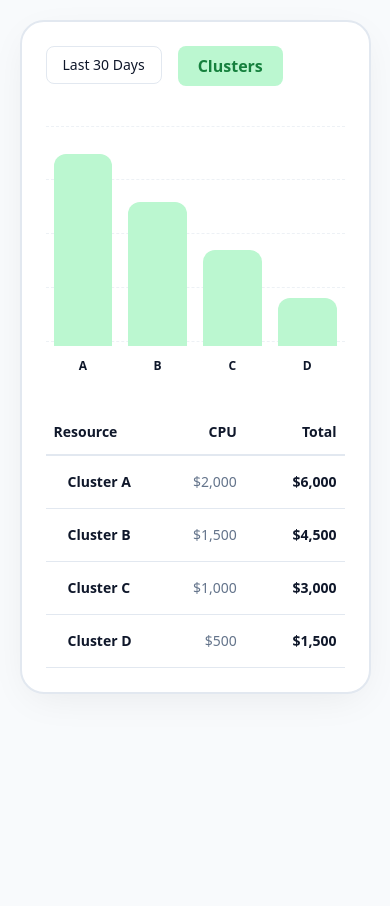
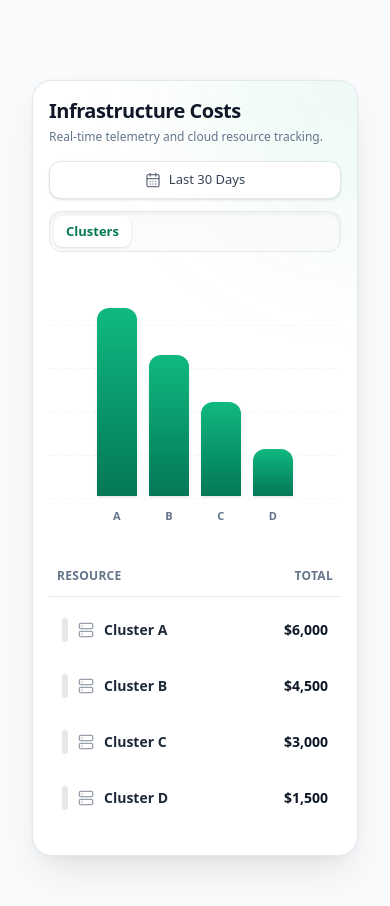
Before and after one commit to StarDust130/atomity_project, a Next.js app: page / in a window 390 px wide. Shown: the top 906 px of the page. Before the commit the page ends 844 px from the top, so only its background shows below. Built offline with nearby package versions, Linux system fonts and the light colour scheme.

Commit message:
Enhance Dashboard with improved data handling, animations, and responsive design; add Lucide icons for better UI

```diff
--- a/app/globals.css
+++ b/app/globals.css
@@ -1,26 +1,28 @@
 @import "tailwindcss";
 
 :root {
-  --bg-base: #F8FAFC;
-  --surface-main: #FFFFFF;
-  --text-primary: #0F172A;
-  --text-muted: #64748B;
-  --border-subtle: #E2E8F0;
+  --bg-base: #f8fafc;
+  --surface-main: #ffffff;
+  --text-primary: #0f172a;
+  --text-muted: #64748b;
+  --border-subtle: #e2e8f0;
 
-  --brand-light: #BBF7D0;
-  --brand-base: #22C55E;
-  --brand-dark: #15803D;
-  --brand-glow: rgba(34, 197, 94, 0.25);
+  --brand-light: #6ee7b7;
+  --brand-base: #10b981;
+  --brand-dark: #047857;
+  --brand-glow: rgba(16, 185, 129, 0.4);
 
-  --radius-card: 24px;
-  --shadow-premium: 0 10px 40px -10px rgba(0,0,0,0.08);
+  --radius-card: 20px;
+  --shadow-premium:
+    0 20px 40px -10px rgba(0, 0, 0, 0.1), 0 10px 20px -5px rgba(0, 0, 0, 0.04),
+    0 0 0 1px rgba(0, 0, 0, 0.02);
 }
 
 body {
   background-color: var(--bg-base);
   color: var(--text-primary);
   -webkit-font-smoothing: antialiased;
-  padding: clamp(1rem, 5vw, 3rem);
+  overflow-x: hidden;
 }
 
 /* Fix chart hover dimming */
@@ -29,3 +31,27 @@ body {
   filter: saturate(0%);
   transition: all 0.4s cubic-bezier(0.4, 0, 0.2, 1);
 }
+
+/* Cool Webkit Scrollbar */
+.cool-scrollbar::-webkit-scrollbar {
+  width: 6px;
+  height: 6px;
+}
+.cool-scrollbar::-webkit-scrollbar-track {
+  background: transparent;
+}
+.cool-scrollbar::-webkit-scrollbar-thumb {
+  background-color: var(--border-subtle);
+  border-radius: 10px;
+}
+.cool-scrollbar::-webkit-scrollbar-thumb:hover {
+  background-color: var(--brand-light);
+}
+
+.custom-scrollbar::-webkit-scrollbar {
+  display: none;
+}
+.custom-scrollbar {
+  -ms-overflow-style: none; /* IE and Edge */
+  scrollbar-width: none; /* Firefox */
+}
--- a/app/page.tsx
+++ b/app/page.tsx
@@ -2,7 +2,7 @@ import Dashboard from "@/components/Dashboard";
 
 export default function Home() {
   return (
-    <main className="w-full">
+    <main className="w-full min-h-screen p-4 sm:p-8 flex flex-col items-center">
       <Dashboard />
     </main>
   );
--- a/components/Dashboard.tsx
+++ b/components/Dashboard.tsx
@@ -1,80 +1,182 @@
 "use client";
 
-import { useState } from "react";
+import { useState, useEffect } from "react";
 import { useCloudData, type CloudMetric } from "../hooks/useCloudData";
 import { MetricChart } from "./MetricChart";
 import { MetricTable } from "./MetricTable";
 import { motion, AnimatePresence } from "framer-motion";
+import { ChevronRight, CalendarDays, Loader2, AlertCircle } from "lucide-react";
 
 export default function Dashboard() {
   const { data, isLoading, isError } = useCloudData();
-  const [selectedParent, setSelectedParent] = useState<CloudMetric | null>(
-    null,
-  );
+  const [path, setPath] = useState<CloudMetric[]>([]);
+  const [showBackTooltip, setShowBackTooltip] = useState(false);
+  const [hasSeenTooltip, setHasSeenTooltip] = useState(false);
+
+  useEffect(() => {
+    let timer: NodeJS.Timeout;
+    if (showBackTooltip) {
+      timer = setTimeout(() => setShowBackTooltip(false), 3500);
+    }
+    return () => clearTimeout(timer);
+  }, [showBackTooltip]);
+
+  const handleSelect = (metric: CloudMetric) => {
+    if (metric.children && metric.children.length > 0) {
+      setPath([...path, metric]);
+      if (!hasSeenTooltip) {
+        setShowBackTooltip(true);
+        setHasSeenTooltip(true);
+      }
+    }
+  };
+
+  const handleGoBack = (index: number) => {
+    if (index === -1) {
+      setPath([]); // Go to root
+    } else {
+      setPath(path.slice(0, index + 1));
+    }
+    setShowBackTooltip(false);
+  };
 
   if (isLoading)
     return (
-      <div className="max-w-5xl mx-auto h-[600px] bg-white rounded-[var(--radius-card)] shadow-sm animate-pulse flex items-center justify-center">
+      <div className="max-w-5xl mx-auto h-[600px] bg-white rounded-(--radius-card) shadow-sm animate-pulse flex items-center justify-center text-(--text-muted) font-medium">
+        <div className="flex flex-col items-center gap-4">
+          <Loader2 className="w-8 h-8 text-(--brand-base) animate-spin" />
           Loading telemetry...
         </div>
+      </div>
     );
-  if (isError || !data) return <div>Data Error</div>;
+  if (isError || !data)
+    return (
+      <div className="max-w-5xl mx-auto h-[600px] flex flex-col items-center justify-center text-red-500 font-medium bg-white rounded-(--radius-card)">
+        <AlertCircle className="w-8 h-8 mb-2" />
+        Failed to load data
+      </div>
+    );
 
   // Determine which level of data to show
-  const currentViewData = selectedParent ? selectedParent.children || [] : data;
+  const currentViewData = path.length > 0 ? path[path.length - 1].children || [] : data;
+  const currentParentId = path.length > 0 ? path[path.length - 1].id : "root";
 
   return (
     <motion.section
-      initial={{ opacity: 0, y: 10 }}
-      animate={{ opacity: 1, y: 0 }}
-      className="bg-[var(--surface-main)] w-full max-w-5xl mx-auto rounded-[var(--radius-card)] p-6 sm:p-10 shadow-[var(--shadow-premium)] border-2 border-[var(--border-subtle)] overflow-hidden"
+      initial={{ opacity: 0, y: 20, filter: "blur(4px)" }}
+      animate={{ opacity: 1, y: 0, filter: "blur(0px)" }}
+      transition={{ duration: 0.5, ease: "easeOut" }}
+      className="bg-(--surface-main) w-full max-w-5xl mx-auto rounded-(--radius-card) p-4 sm:p-6 lg:p-8 shadow-(--shadow-premium) border border-(--border-subtle) relative flex flex-col"
     >
-      <header className="flex flex-row items-start sm:items-center gap-4 mb-8">
-        <button className="px-4 py-2 bg-white border border-[var(--border-subtle)] rounded-lg font-medium text-sm hover:bg-gray-50 transition-colors">
+      <div className="absolute inset-0 overflow-hidden rounded-(--radius-card) pointer-events-none z-0">
+        <div className="absolute top-0 right-0 w-[300px] sm:w-[400px] h-[300px] sm:h-[400px] bg-(--brand-glow) rounded-full blur-[80px] sm:blur-[100px] opacity-20 translate-x-1/2 -translate-y-1/2" />
+      </div>
+
+      <header className="relative flex flex-col sm:flex-row items-start sm:items-center justify-between gap-4 sm:gap-6 mb-8 z-10 w-full">
+        <div>
+          <h1 className="text-xl sm:text-2xl font-bold text-gray-900 tracking-tight mb-1">Infrastructure Costs</h1>
+          <p className="text-xs sm:text-sm text-(--text-muted)">Real-time telemetry and cloud resource tracking.</p>
+        </div>
+
+        <div className="flex flex-col w-full sm:w-auto items-stretch sm:items-center gap-3">
+          <div className="relative group w-full sm:w-auto">
+            <button className="w-full justify-center flex items-center gap-2 px-4 py-2 bg-white border border-(--border-subtle) shadow-sm rounded-xl font-medium text-[13px] sm:text-sm text-gray-700 hover:bg-gray-50 hover:border-gray-300 transition-all focus:ring-2 focus:ring-(--brand-light) outline-none whitespace-nowrap">
+              <CalendarDays className="w-4 h-4 text-gray-500" />
               Last 30 Days
             </button>
+            <div className="absolute -bottom-12 left-1/2 -translate-x-1/2 opacity-0 group-hover:opacity-100 transition-all duration-300 pointer-events-none bg-gray-900 text-white text-[11px] sm:text-xs font-semibold px-3 py-1.5 rounded-lg shadow-xl z-50 whitespace-nowrap scale-95 group-hover:scale-100">
+              Calendar not available 🥺
+              <div className="absolute -top-1 left-1/2 -translate-x-1/2 border-4 border-transparent border-b-gray-900" />
+            </div>
+          </div>
 
           {/* Breadcrumb Navigation */}
-        <div className="flex items-center gap-2 bg-[var(--brand-light)] text-[var(--brand-dark)] font-bold rounded-lg px-2 py-1">
+          <div className="flex w-full sm:w-auto bg-gray-50/80 backdrop-blur-sm border border-gray-200 rounded-xl overflow-x-auto custom-scrollbar p-1 shadow-inner relative max-w-full">
+            <div className="flex items-center min-w-max relative">
+              <div className="relative group">
                 <button
-            onClick={() => setSelectedParent(null)}
-            className={`px-3 py-1 rounded-md transition-colors ${selectedParent ? "hover:bg-[var(--brand-base)] hover:text-white" : ""}`}
+                  onClick={() => handleGoBack(-1)}
+                  className={`px-3 py-1.5 rounded-lg text-[13px] sm:text-sm font-semibold transition-all duration-300 whitespace-nowrap ${
+                    path.length === 0
+                      ? "bg-white text-(--brand-dark) shadow-sm"
+                      : "text-gray-500 hover:text-gray-800 hover:bg-white/60"
+                  }`}
                 >
                   Clusters
                 </button>
-
+                {/* Tooltip for the FIRST step back (points to Clusters when inside Cluster A) */}
                 <AnimatePresence>
-            {selectedParent && (
+                  {showBackTooltip && path.length === 1 && (
                     <motion.div
-                initial={{ opacity: 0, x: -10 }}
-                animate={{ opacity: 1, x: 0 }}
-                exit={{ opacity: 0, width: 0 }}
-                className="flex items-center gap-2 overflow-hidden"
+                      initial={{ opacity: 0, scale: 0.8, y: -5 }}
+                      animate={{ opacity: 1, scale: 1, y: 0 }}
+                      exit={{ opacity: 0, scale: 0.8, y: -5 }}
+                      className="absolute -top-10 left-1/2 -translate-x-1/2 bg-gray-900 text-white text-xs font-semibold px-3 py-1.5 rounded-lg shadow-xl z-50 whitespace-nowrap pointer-events-none"
                     >
-                <span className="text-[var(--brand-dark)] opacity-50">/</span>
-                <span className="px-3 py-1">
-                  Namespaces ({selectedParent.name.split(" ")[1]})
-                </span>
+                      Click here to go back
+                      <div className="absolute top-full left-1/2 -translate-x-1/2 border-4 border-transparent border-t-gray-900" />
                     </motion.div>
                   )}
                 </AnimatePresence>
+              </div>
+
+              <AnimatePresence>
+                {path.map((segment, index) => (
+                  <motion.div
+                    key={segment.id}
+                    initial={{ opacity: 0, scale: 0.9, width: 0 }}
+                    animate={{ opacity: 1, scale: 1, width: "auto" }}
+                    exit={{ opacity: 0, scale: 0.9, width: 0 }}
+                    className="flex items-center overflow-visible relative"
+                  >
+                    <ChevronRight className="w-3.5 h-3.5 sm:w-4 sm:h-4 text-gray-400 shrink-0 mx-0.5" />
+                    <div className="relative group">
+                      <button
+                        onClick={() => handleGoBack(index)}
+                        className={`px-3 py-1.5 rounded-lg text-[13px] sm:text-sm font-semibold transition-all duration-300 whitespace-nowrap ${
+                          index === path.length - 1
+                            ? "bg-white text-(--brand-dark) shadow-sm"
+                            : "text-gray-500 hover:text-gray-800 hover:bg-white/60"
+                        }`}
+                      >
+                        {segment.name.split(" ")[1] || segment.name}
+                      </button>
+                      {/* Tooltip for deeper steps back (points to current parent) */}
+                      <AnimatePresence>
+                        {showBackTooltip && path.length > 1 && index === path.length - 2 && (
+                          <motion.div
+                            initial={{ opacity: 0, scale: 0.8, y: -5 }}
+                            animate={{ opacity: 1, scale: 1, y: 0 }}
+                            exit={{ opacity: 0, scale: 0.8, y: -5 }}
+                            className="absolute -top-10 left-1/2 -translate-x-1/2 bg-gray-900 text-white text-xs font-semibold px-3 py-1.5 rounded-lg shadow-xl z-50 whitespace-nowrap pointer-events-none"
+                          >
+                            Click to go back
+                            <div className="absolute top-full left-1/2 -translate-x-1/2 border-4 border-transparent border-t-gray-900" />
+                          </motion.div>
+                        )}
+                      </AnimatePresence>
+                    </div>
+                  </motion.div>
+                ))}
+              </AnimatePresence>
+            </div>
+          </div>
         </div>
       </header>
 
       {/* Force re-mount of components when data level changes for fresh animations */}
       <AnimatePresence mode="wait">
         <motion.div
-          key={selectedParent ? selectedParent.id : "root"}
-          initial={{ opacity: 0, y: 10 }}
-          animate={{ opacity: 1, y: 0 }}
-          exit={{ opacity: 0, y: -10 }}
-          transition={{ duration: 0.3 }}
+          key={currentParentId}
+          initial={{ opacity: 0, y: 15, scale: 0.98 }}
+          animate={{ opacity: 1, y: 0, scale: 1 }}
+          exit={{ opacity: 0, y: -15, scale: 0.98 }}
+          transition={{ duration: 0.4, type: "spring", bounce: 0.3 }}
+          className="relative z-10 flex-col"
         >
           <MetricChart
             data={currentViewData}
-            onSelect={(metric) => {
-              if (!selectedParent && metric.children) setSelectedParent(metric);
-            }}
+            onSelect={handleSelect}
           />
           <MetricTable data={currentViewData} />
         </motion.div>
--- a/components/MetricChart.tsx
+++ b/components/MetricChart.tsx
@@ -13,50 +13,72 @@ export function MetricChart({
   const maxTotal = Math.max(...data.map((d) => d.total));
 
   return (
-    <div className="relative w-full h-64 mt-8 mb-12 flex items-end justify-center px-2 sm:px-8 chart-container">
-      <div className="absolute inset-0 flex flex-col justify-between z-0 pointer-events-none pb-8 pt-2">
+    <div className="relative w-full h-[220px] sm:h-[260px] mt-6 mb-10 flex items-end justify-center px-4 sm:px-12 chart-container">
+      {/* Background Lines */}
+      <div className="absolute inset-0 flex flex-col justify-between z-0 pointer-events-none pb-[30px] pt-4">
         {[...Array(5)].map((_, i) => (
           <div
             key={i}
-            className="w-full border-b border-dashed border-[var(--border-subtle)] opacity-60"
+            className="w-full border-b border-dashed border-(--border-subtle) opacity-40 translate-y-[1px]"
           />
         ))}
       </div>
 
       <motion.div
-        className="relative z-10 flex items-end justify-center gap-4 sm:gap-12 w-full h-full"
+        className="relative z-10 flex items-end justify-center w-full h-full pb-8 gap-3 sm:gap-14"
         initial="hidden"
         animate="show"
-        variants={{ show: { transition: { staggerChildren: 0.08 } } }}
+        variants={{
+          show: { transition: { staggerChildren: 0.1, delayChildren: 0.1 } },
+        }}
       >
         {data.map((metric) => {
-          const heightPercent = (metric.total / maxTotal) * 100;
+          const heightPercent =
+            maxTotal > 0 ? (metric.total / maxTotal) * 100 : 0;
           return (
             <div
               key={metric.id}
               onClick={() => onSelect(metric)}
-              className="chart-bar relative flex flex-col items-center gap-3 w-16 sm:w-24 cursor-pointer"
+              className="chart-bar group relative flex flex-col items-center justify-end h-full w-10 sm:w-24 md:w-28 cursor-pointer"
             >
-              <div className="h-48 w-full flex items-end justify-center">
+              {/* Tooltip on hover */}
+              <motion.div className="absolute -top-14 opacity-0 group-hover:opacity-100 transition-all duration-300 pointer-events-none bg-gray-900 text-white text-xs py-2 px-3 rounded-xl font-medium whitespace-nowrap shadow-xl z-20 flex flex-col items-center gap-0.5 scale-95 group-hover:scale-100 origin-bottom">
+                <span className="text-[11px] text-gray-300 tracking-wide uppercase">
+                  View {metric.name}
+                </span>
+                <span className="font-bold text-green-300">
+                  ${metric.total.toLocaleString()}
+                </span>
+                {/* little triangle pointer */}
+                <div className="absolute top-full left-1/2 -translate-x-1/2 border-4 border-transparent border-t-gray-900" />
+              </motion.div>
+
+              <div className="w-full flex items-end justify-center h-full">
                 <motion.div
                   variants={{
-                    hidden: { height: "0%" },
-                    show: { height: `${heightPercent}%` },
+                    hidden: { height: "0%", opacity: 0 },
+                    show: { height: `${heightPercent}%`, opacity: 1 },
                   }}
-                  transition={{ type: "spring", stiffness: 100, damping: 14 }}
+                  transition={{
+                    type: "spring",
+                    stiffness: 60,
+                    damping: 12,
+                    mass: 0.8,
+                  }}
                   whileHover={{
-                    scaleY: 1.03,
-                    backgroundColor: "var(--brand-base)",
-                    boxShadow: "0 0 20px var(--brand-glow)",
+                    scaleY: 1.02,
+                    scaleX: 1.05,
                   }}
-                  className="w-full bg-[var(--brand-light)] rounded-t-xl origin-bottom transition-all duration-300"
+                  className="w-full bg-gradient-to-t rounded-t-xl origin-bottom transition-all duration-300 shadow-sm
+                  from-(--brand-dark) to-(--brand-base) hover:from-(--brand-base) hover:to-[#4ade80] hover:shadow-[0_0_24px_var(--brand-glow)]"
                 />
               </div>
-              <span className="text-xs sm:text-sm font-bold text-[var(--text-primary)] text-center">
-                {/* Responsive name splitting */}
+
+              {/* Labels bottom */}
+              <span className="absolute -bottom-7 w-max text-[11px] sm:text-sm font-semibold tracking-wide text-(--text-muted) group-hover:text-gray-900 transition-colors">
                 <span className="hidden sm:inline">{metric.name}</span>
                 <span className="sm:hidden">
-                  {metric.name.split(" ").pop()}
+                  {metric.name.split(" ").slice(-1)[0]}
                 </span>
               </span>
             </div>
--- a/components/MetricTable.tsx
+++ b/components/MetricTable.tsx
@@ -1,21 +1,27 @@
 "use client";
 
-import { motion } from "framer-motion";
+import { motion, type Variants } from "framer-motion";
 import type { CloudMetric } from "../hooks/useCloudData";
 import { AnimatedCounter } from "./AnimatedCounter";
+import { Server } from "lucide-react";
 
 const formatCur = (val: number) =>
   `$${val.toLocaleString(undefined, { maximumFractionDigits: 0 })}`;
 
 export function MetricTable({ data }: { data: CloudMetric[] }) {
-  const containerVariants = {
+  const containerVariants: Variants = {
     hidden: { opacity: 0 },
-    show: { opacity: 1, transition: { staggerChildren: 0.05 } },
+    show: { opacity: 1, transition: { staggerChildren: 0.08 } },
   };
 
-  const rowVariants = {
-    hidden: { opacity: 0, x: -10 },
-    show: { opacity: 1, x: 0, transition: { type: "spring", stiffness: 120 } },
+  const rowVariants: Variants = {
+    hidden: { opacity: 0, y: 15, scale: 0.98 },
+    show: {
+      opacity: 1,
+      y: 0,
+      scale: 1,
+      transition: { type: "spring", stiffness: 80, damping: 12 },
+    },
   };
 
   return (
@@ -23,11 +29,12 @@ export function MetricTable({ data }: { data: CloudMetric[] }) {
       variants={containerVariants}
       initial="hidden"
       animate="show"
-      className="w-full text-sm @container"
+      className="w-full text-sm @container mt-2 flex flex-col"
     >
-      <div className="grid grid-cols-3 md:grid-cols-5 lg:grid-cols-8 gap-4 pb-3 border-b-2 border-[var(--border-subtle)] font-bold text-[var(--text-primary)] px-2">
+      {/* Header Row */}
+      <div className="grid grid-cols-2 md:grid-cols-5 lg:grid-cols-8 gap-4 mb-2 pb-3 border-b border-(--border-subtle) font-semibold text-(--text-muted) px-2 sm:px-4 tracking-wide text-xs uppercase shrink-0">
         <div>Resource</div>
-        <div className="text-right">CPU</div>
+        <div className="text-right hidden md:block">CPU</div>
         <div className="text-right hidden md:block">RAM</div>
         <div className="text-right hidden lg:block">Storage</div>
         <div className="text-right hidden lg:block">Network</div>
@@ -36,42 +43,54 @@ export function MetricTable({ data }: { data: CloudMetric[] }) {
         <div className="text-right">Total</div>
       </div>
 
+      {/* Data Rows */}
+      <div className="flex flex-col gap-1.5 pb-4">
         {data.map((metric) => (
           <motion.div
             key={metric.id}
             variants={rowVariants}
-          whileHover={{ backgroundColor: "var(--bg-base)", x: 4 }}
-          className="grid grid-cols-3 md:grid-cols-5 lg:grid-cols-8 gap-4 py-4 border-b border-[var(--border-subtle)] items-center px-2 cursor-pointer transition-all"
+            whileHover={{ y: -2, scale: 1.005 }}
+            className="group grid grid-cols-2 md:grid-cols-5 lg:grid-cols-8 gap-4 py-3 sm:py-4 items-center px-3 sm:px-4 cursor-pointer transition-all duration-300 rounded-xl hover:bg-white hover:shadow-[0_4px_20px_-4px_rgba(0,0,0,0.08)] border border-transparent hover:border-(--border-subtle)"
           >
-          <div className="font-bold flex items-center gap-2">
-            <div className="w-1.5 h-4 bg-transparent rounded-sm transition-colors" />
-            {metric.name}
+            <div className="font-bold flex items-center gap-2.5 sm:gap-3 text-gray-800 break-all whitespace-normal leading-tight">
+              <div className="w-1.5 sm:w-2 h-6 bg-gray-200 group-hover:bg-(--brand-base) rounded-full shrink-0 transition-colors duration-400" />
+              <Server className="w-4 h-4 text-gray-400 group-hover:text-(--brand-base) shrink-0 transition-colors" />
+              <span className="min-w-0 break-words">{metric.name}</span>
             </div>
-          <div className="text-right text-[var(--text-muted)] tabular-nums">
+            <div className="text-right text-(--text-muted) tabular-nums font-medium hidden md:block">
               {formatCur(metric.cpu)}
             </div>
-          <div className="text-right text-[var(--text-muted)] tabular-nums hidden md:block">
+            <div className="text-right text-(--text-muted) tabular-nums font-medium hidden md:block">
               {formatCur(metric.ram)}
             </div>
-          <div className="text-right text-[var(--text-muted)] tabular-nums hidden lg:block">
+            <div className="text-right text-(--text-muted) tabular-nums font-medium hidden lg:block">
               {formatCur(metric.storage)}
             </div>
-          <div className="text-right text-[var(--text-muted)] tabular-nums hidden lg:block">
+            <div className="text-right text-(--text-muted) tabular-nums font-medium hidden lg:block">
               {formatCur(metric.network)}
             </div>
-          <div className="text-right text-[var(--text-muted)] tabular-nums hidden lg:block">
+            <div className="text-right text-(--text-muted) tabular-nums font-medium hidden lg:block">
               {formatCur(metric.gpu)}
             </div>
             <div className="flex justify-center hidden md:flex">
-            <span className="px-2 py-1 bg-white border border-[var(--border-subtle)] text-xs rounded-md font-bold">
+              <span
+                className={`px-2.5 py-1 text-xs rounded-lg font-bold tracking-tight ${
+                  metric.efficiency < 20
+                    ? "bg-red-50 text-red-600"
+                    : metric.efficiency < 40
+                      ? "bg-orange-50 text-orange-600"
+                      : "bg-green-50 text-green-700"
+                }`}
+              >
                 {Math.round(metric.efficiency)}%
               </span>
             </div>
-          <div className="text-right font-bold text-[var(--text-primary)]">
+            <div className="text-right font-bold text-gray-900 text-sm sm:text-[15px]">
               <AnimatedCounter value={metric.total} />
             </div>
           </motion.div>
         ))}
+      </div>
     </motion.div>
   );
 }
--- a/hooks/useCostData.ts
+++ b/hooks/useCostData.ts
@@ -13,7 +13,7 @@ export interface PodData {
 }
 
 // Simulated fetcher that allows caching and simulates network delay
-const fetcher = async (url: string) => {
+const fetcher = async () => {
   // Use a public endpoint but return our required schema for predictability
   // Replaces: await fetch('https://jsonplaceholder.typicode.com/todos/1');
 
--- a/package.json
+++ b/package.json
@@ -10,6 +10,7 @@
   },
   "dependencies": {
     "framer-motion": "^12.38.0",
+    "lucide-react": "^0.577.0",
     "next": "16.1.7",
     "react": "19.2.3",
     "react-dom": "19.2.3",
```
Also changed, not shown: hooks/useCloudData.ts (+13 -1 lines), 1 other file (tests, documents, lock files or other folders). Lines whose indentation alone changed are shown as unchanged.
